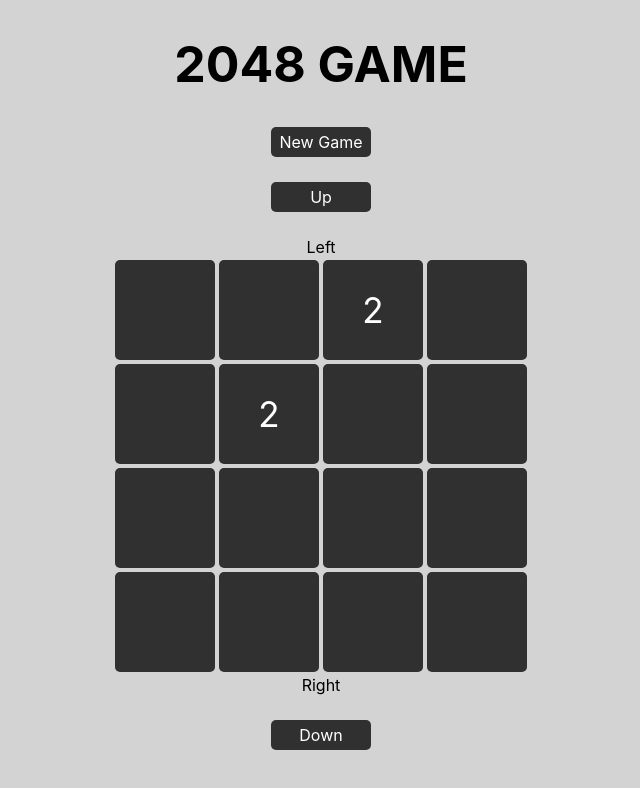
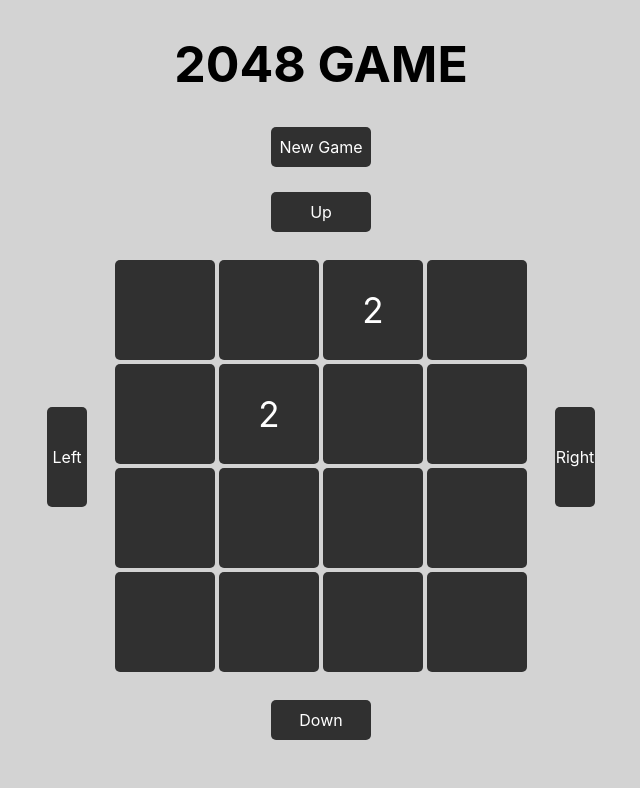
Before and after one commit to Sergeityshchenko/Game2048, a React (Create React App) app: page / in a window 1280 px wide. Shown: the top 788 px of the page, without its empty margins (319-959 px from the left). Built offline with nearby package versions, Linux system fonts and the light colour scheme.

Commit message:
Added stylization for LEFT and RIGHT buttons

```diff
--- a/src/App.css
+++ b/src/App.css
@@ -11,13 +11,19 @@ p {
   text-align: center;
 }
 
-table {
+.board {
+  display: flex;
+  justify-content: center;
+}
+
+ table {
   margin: 0 auto;
+  padding: 0px;
 }
 .button {
   background-color: #303030;
   color: white;
-  height: 30px;
+  height: 40px;
   width: 100px;
   border-radius: 5px;
   margin: 0 auto;
@@ -28,7 +34,34 @@ table {
   flex-direction: row;
   justify-content: center;
   align-items: center;
-  transition: background-color 0.5s, color 0.5s;
+
+}
+.buttonL {
+  margin-top: 150px;
+  margin-right: 25px;
+  background-color: #303030;
+  color: white;
+  height: 100px;
+  width: 40px;
+  border-radius: 5px;
+  text-align: center;
+  display: flex;
+  justify-content: center;
+  align-items: center;
+}
+
+.buttonR {
+  margin-top: 150px;
+  margin-left: 25px;
+  background-color: #303030;
+  color: white;
+  height: 100px;
+  width: 40px;
+  border-radius: 5px;
+  text-align: center;
+  display: flex;
+  justify-content: center;
+  align-items: center;
 }
 
 .cell {
```
